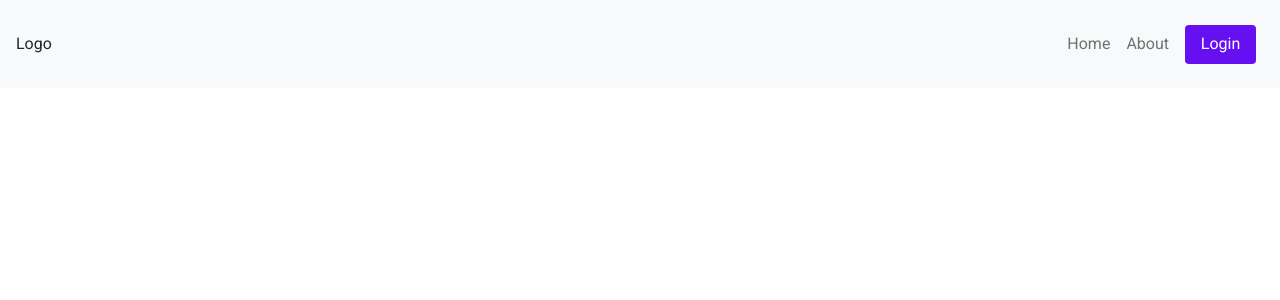
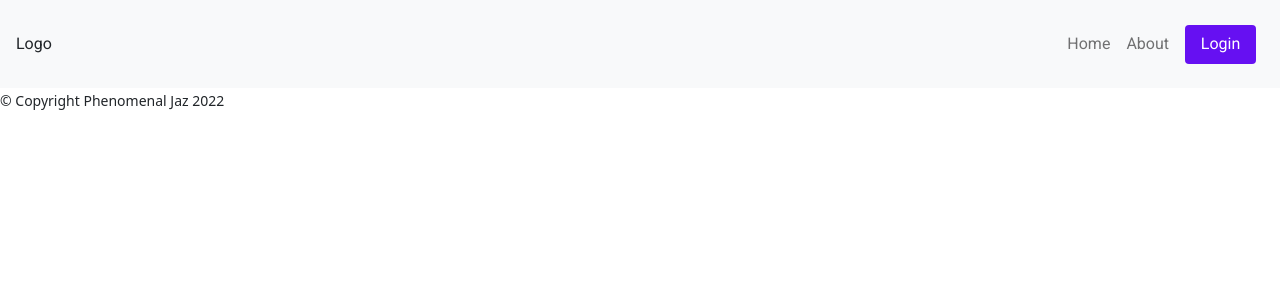
Before and after one commit to aftab87/oompa, a React (Create React App) app: page / in a window 1280 px wide. Shown: the top 300 px of the page. Built offline with nearby package versions, Linux system fonts and the light colour scheme.

Commit message:
footer didn't merge properly

```diff
--- a/src/Components/Footer.jsx
+++ b/src/Components/Footer.jsx
@@ -0,0 +1,13 @@
+import "./Stylesheets/footer.css";
+import React from 'react';
+
+
+function Footer() {
+    return (
+        <div className="footer">
+            <small> &copy; Copyright Phenomenal Jaz 2022</small>
+        </div>
+    )
+}
+
+export default Footer;
--- a/src/Components/Main.jsx
+++ b/src/Components/Main.jsx
@@ -1,3 +1,4 @@
+import Footer from "./Footer";
 import Header from "./Header";
 import "./Stylesheets/Main.css"
 
@@ -5,6 +6,7 @@ function Main () {
     return (
     <div>
         <Header />
+        <Footer />
     </div>
     )
 }
```
Also changed, not shown: src/Assets/Images/testLogoImage.png (added).
